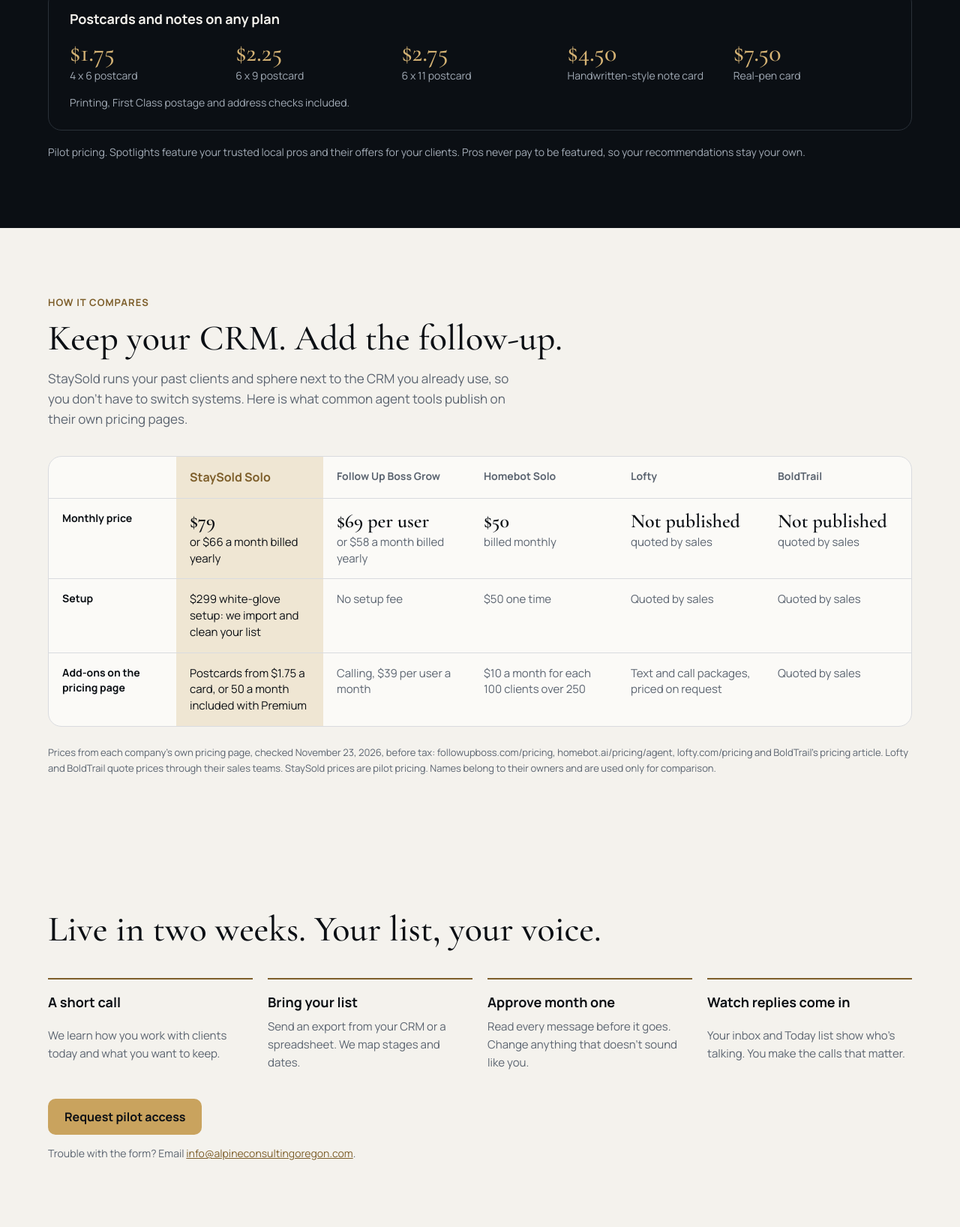
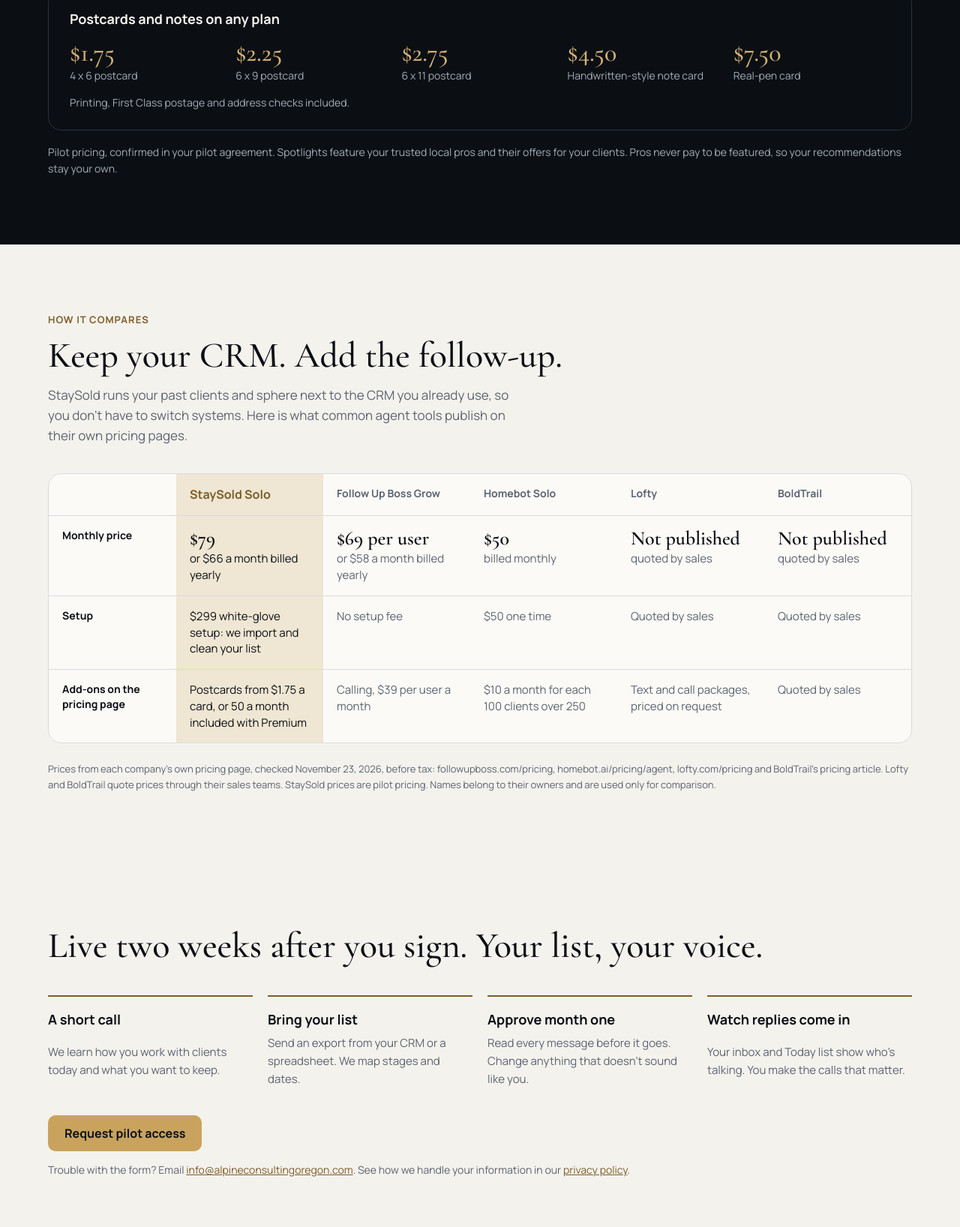
Before and after one commit to NickAlpineConsulting/staysold-site, a plain HTML site: page index.html in a window 1280 px wide. Shown: the part 9192-10828 px from the top of the page at 75% size. Drawn offline with nearby package versions, Linux system fonts and the light colour scheme; a script that the page names is missing.

Commit message:
Go live two weeks after signing, pricing set in agreement, privacy links
Co-Authored-By: Claude Opus 5.5 <noreply@anthropic.com>
Claude-Session: https://claude.ai/code/session_01B7MATrUkTfwKNuTWVwdSWB

```diff
--- a/index.html
+++ b/index.html
@@ -1032,7 +1032,7 @@ footer a{color:var(--obmuted)}
    </ul>
    <p>Printing, First Class postage and address checks included.</p>
   </div>
-  <p class="note">Pilot pricing. Spotlights feature your trusted local pros and their offers for your clients. Pros never pay to be featured, so your recommendations stay your own.</p>
+  <p class="note">Pilot pricing, confirmed in your pilot agreement. Spotlights feature your trusted local pros and their offers for your clients. Pros never pay to be featured, so your recommendations stay your own.</p>
  </div>
 </section>
 
@@ -1057,7 +1057,7 @@ footer a{color:var(--obmuted)}
 
 <section class="band" id="pilot">
  <div class="wrap">
-  <h2>Live in two weeks. Your list, your voice.</h2>
+  <h2>Live two weeks after you sign. Your list, your voice.</h2>
   <ol class="steps">
    <li><b>A short call</b><span>We learn how you work with clients today and what you want to keep.</span></li>
    <li><b>Bring your list</b><span>Send an export from your CRM or a spreadsheet. We map stages and dates.</span></li>
@@ -1067,7 +1067,7 @@ footer a{color:var(--obmuted)}
   <div class="formcard">
    <iframe src="https://api.leadconnectorhq.com/widget/form/cbZlEPP92m08szzXY537" id="inline-cbZlEPP92m08szzXY537" data-layout="{'id':'INLINE'}" data-trigger-type="alwaysShow" data-trigger-value="" data-activation-type="alwaysActivated" data-activation-value="" data-deactivation-type="neverDeactivate" data-deactivation-value="" data-form-name="StaySold pilot request" data-height="980" data-layout-iframe-id="inline-cbZlEPP92m08szzXY537" data-form-id="cbZlEPP92m08szzXY537" title="Request StaySold pilot access" loading="lazy"></iframe>
   </div>
-  <p class="formalt">Trouble with the form? Email <a href="mailto:info@alpineconsultingoregon.com?subject=StaySold%20pilot%20request">info@alpineconsultingoregon.com</a>.</p>
+  <p class="formalt">Trouble with the form? Email <a href="mailto:info@alpineconsultingoregon.com?subject=StaySold%20pilot%20request">info@alpineconsultingoregon.com</a>. See how we handle your information in our <a href="/privacy">privacy policy</a>.</p>
  </div>
 </section>
 
@@ -1082,7 +1082,7 @@ footer a{color:var(--obmuted)}
 <footer>
  <div class="wrap">
   <span class="brand serif" style="font-size:24px"><svg width="32" height="32" viewBox="0 0 96 96" aria-hidden="true"><path d="M26 82V44a22 22 0 0 1 44 0v38" fill="none" stroke="url(#kg)" stroke-width="3.6" stroke-linejoin="round"/><path d="M33 82V46a15 15 0 0 1 30 0v36" fill="none" stroke="url(#kg)" stroke-width="1.4"/><path d="M18 84h60" stroke="url(#kg)" stroke-width="3.6" stroke-linecap="round"/><circle cx="48" cy="52" r="7" fill="url(#kg)"/><path d="M44.2 56h7.6l2.2 16H42z" fill="url(#kg)"/></svg><span>Stay<b>Sold</b></span></span>
-  <nav aria-label="Footer" style="display:flex;gap:20px;flex-wrap:wrap"><a href="#how">How it works</a><a href="#tour">Tour</a><a href="#pricing">Pricing</a><a href="#faq">Questions</a><a href="#pilot">Pilot</a></nav>
+  <nav aria-label="Footer" style="display:flex;gap:20px;flex-wrap:wrap"><a href="#how">How it works</a><a href="#tour">Tour</a><a href="#pricing">Pricing</a><a href="#faq">Questions</a><a href="#pilot">Pilot</a><a href="/privacy">Privacy</a></nav>
   <span>Made in Oregon for agents who stay in touch. &copy; 2026 StaySold</span>
  </div>
 </footer>
```
